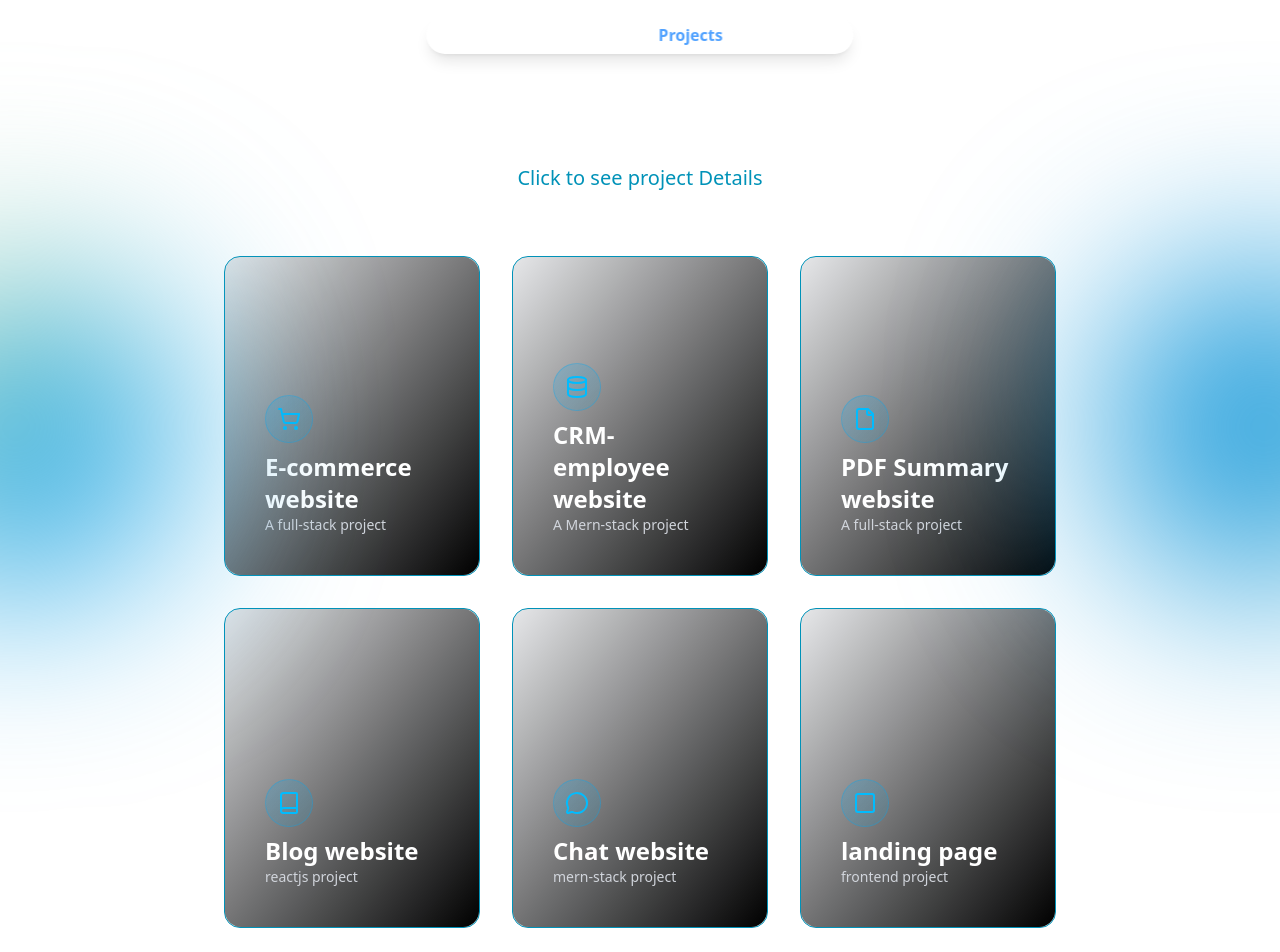
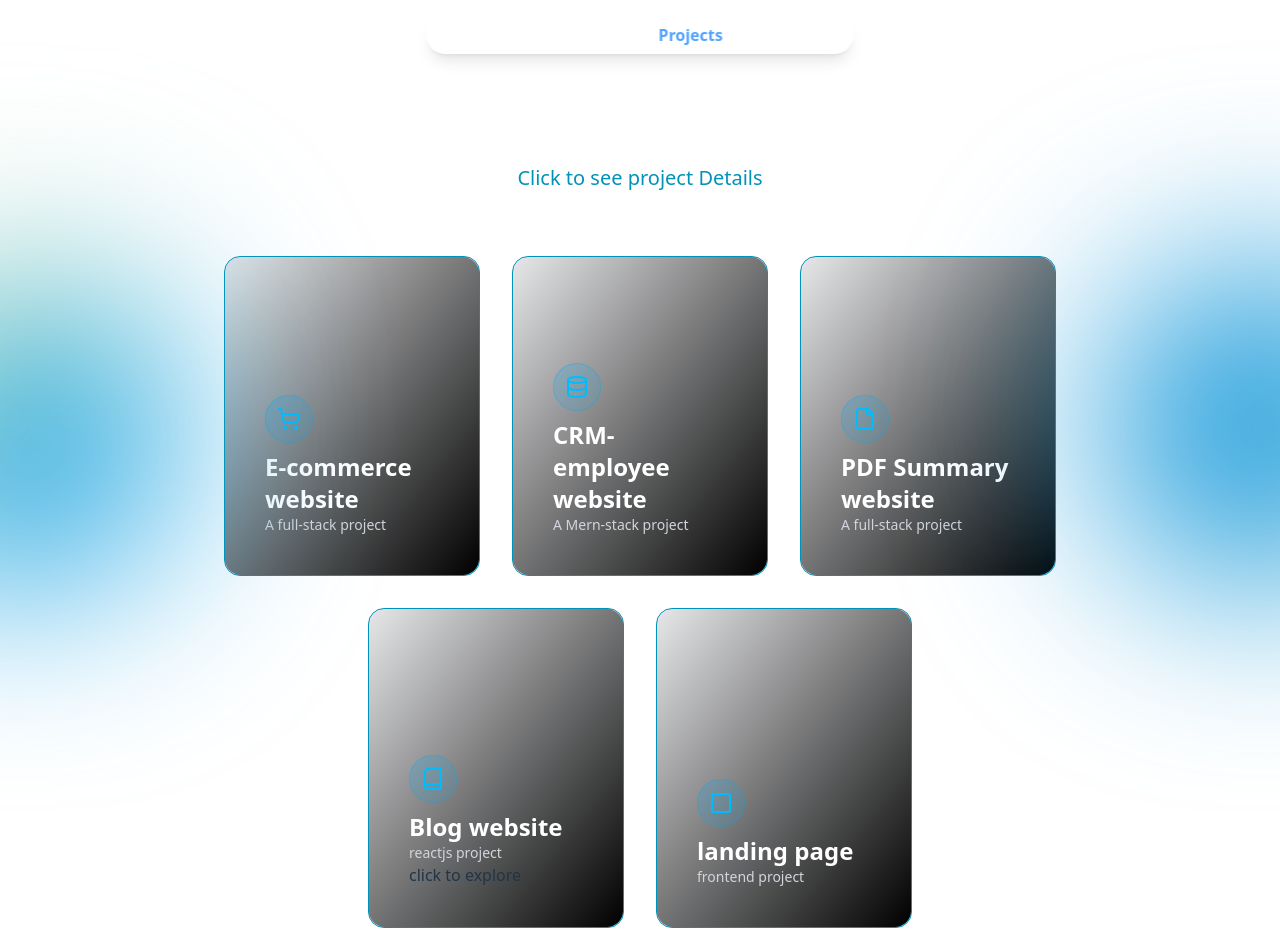
Before and after one commit to fabulousfatii/portfolio2025, a React (Vite) app: page /projects in a window 1280 px wide. Shown: the top 952 px of the page. Built offline with nearby package versions, Linux system fonts and the light colour scheme.

Commit message:
updated2

```diff
--- a/src/components/Card.jsx
+++ b/src/components/Card.jsx
@@ -2,9 +2,9 @@ import { Database, File, ShoppingCart } from 'lucide-react'
 import React from 'react'
 import { NavLink } from 'react-router-dom'
 
-const Card = ({icon:Icon, title, description,navigate}) => {
+const Card = ({icon:Icon, title, description,navigate,link}) => {
   return (
-    <NavLink to={navigate} className=" w-64 h-48 lg:h-80 bg-gray-900/10 bg-opacity-40 border border-cyan-600  rounded-2xl backdrop-blur-lg hover:bg-opacity-50 transition-all duration-300 hover:scale-105 hover:bg-cyan-950 cursor-pointer">
+    <NavLink to={navigate? navigate: null} className=" w-64 h-48 lg:h-80 bg-gray-900/10 bg-opacity-40 border border-cyan-600  rounded-2xl backdrop-blur-lg hover:bg-opacity-50 transition-all duration-300 hover:scale-105 hover:bg-cyan-950 cursor-pointer">
               <div className="w-full h-full flex flex-col justify-end rounded-2xl p-10  bg-gradient-to-br from-transparent to-black ">
                 {/* icon */}
               <div className="flex justify-start items-center h-16">
@@ -15,6 +15,7 @@ const Card = ({icon:Icon, title, description,navigate}) => {
                  {/* text */}
                 <h1 className='text-2xl text-white font-semibold '>{title}</h1>
                 <h3 className='text-sm text-gray-300'>{description}</h3>
+                {link && <a href={link}>click to explore</a>}
               </div>
             </NavLink>
   )
--- a/src/pages/ProjectPage.jsx
+++ b/src/pages/ProjectPage.jsx
@@ -26,8 +26,8 @@ const ProjectPage = () => {
         {/* Project Card 3 */}
        <Card icon={File} navigate={"/pdf-project"} title={"PDF Summary website"} description={"A full-stack project "} />
 
-       <Card icon={Book} title={"Blog website"} description={" reactjs project "} />
-       <Card icon={MessageCircle} title={"Chat website"} description={" mern-stack project "} />
+       <Card icon={Book} link={'https://blog-app-lyart-two.vercel.app/'} title={"Blog website"} description={" reactjs project "} />
+       {/* <Card icon={MessageCircle} title={"Chat website"} description={" mern-stack project "} /> */}
        <Card icon={Square} title={"landing page"} description={"frontend project"} />
 
 
--- a/src/sections/Projects.jsx
+++ b/src/sections/Projects.jsx
@@ -12,11 +12,11 @@ function Projects() {
       {/* Project Cards Container */}
       <div className="flex flex-col lg:flex-row gap-8 max-w-4xl">
         {/* Project Card 1 */}
-              <Card icon={ShoppingCart} title={"E-commerce website"} description={"A full-stack project "} />
+              <Card icon={ShoppingCart} navigate={"/ecommerce-project"} title={"E-commerce website"} description={"A full-stack project "} />
 
 
         {/* Project Card 2 */}
-         <Card icon={Database} title={"CRM-employee website"} description={"A full-stack project "} />
+         <Card icon={Database} navigate={"/crm-project"} title={"CRM-employee website"} description={"A full-stack project "} />
 
 
         {/* Project Card 3 */}
```
